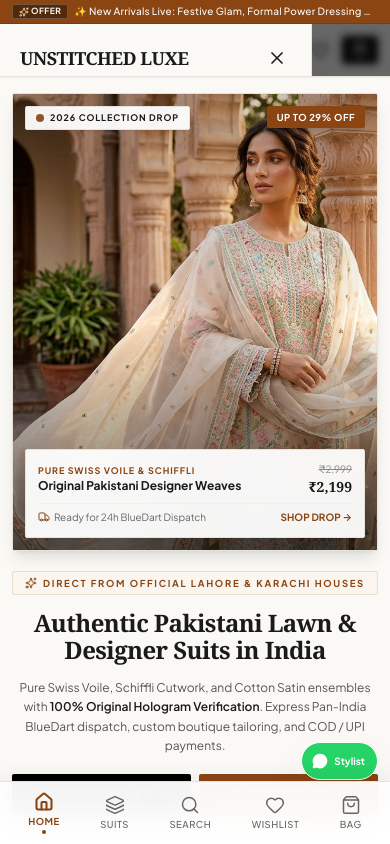
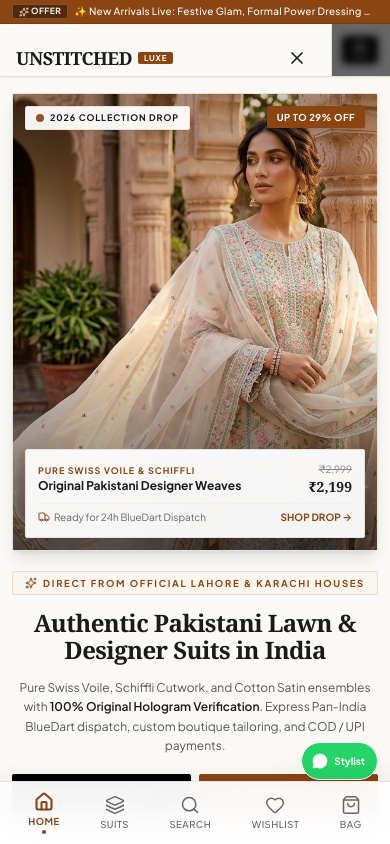
Before and after one commit to smfaraz/unstiched, a Next.js app: page / in a window 390 px wide. Both pictures are taken after a click on the button 28 px from the left and 50 px from the top of the page. Shown: the top 844 px of the page. Built offline with nearby package versions, Linux system fonts and the light colour scheme; a web font is replaced by a local one.

Commit message:
fix(mobile-nav): fix mobile drawer backdrop click, body scroll locking, route auto-close, and smooth accordion transitions

```diff
--- a/components/Navbar.tsx
+++ b/components/Navbar.tsx
@@ -52,6 +52,24 @@
 
   const searchRef = useRef<HTMLDivElement>(null);
   const navContainerRef = useRef<HTMLDivElement>(null);
+
+  // Auto-close mobile menu on route change & prevent background scroll
+  useEffect(() => {
+    setMobileMenuOpen(false);
+    setSearchOpen(false);
+    setActiveDropdown(null);
+  }, [pathname]);
+
+  useEffect(() => {
+    if (mobileMenuOpen) {
+      document.body.style.overflow = 'hidden';
+    } else {
+      document.body.style.overflow = '';
+    }
+    return () => {
+      document.body.style.overflow = '';
+    };
+  }, [mobileMenuOpen]);
 
   // Close search suggestions on outside click
   useEffect(() => {
@@ -659,18 +677,31 @@
       )}
 
       {/* Mobile Drawer Menu (Hierarchical Progressive Disclosure) */}
+      {/* Mobile Drawer Menu (Hierarchical Progressive Disclosure) */}
       {mobileMenuOpen && (
-        <div className="lg:hidden fixed inset-0 z-50 bg-black/60 backdrop-blur-xs flex">
-          <div className="w-4/5 max-w-sm bg-[#FAF9F6] h-full overflow-y-auto p-5 shadow-2xl flex flex-col justify-between border-r border-[#E5E2D9] animate-in slide-in-from-left duration-300">
-            <div className="space-y-5">
+        <div
+          className="lg:hidden fixed inset-0 z-50 bg-black/60 backdrop-blur-xs flex"
+          onClick={() => setMobileMenuOpen(false)}
+        >
+          <div
+            className="w-[85%] max-w-sm bg-[#FAF9F6] h-full overflow-y-auto p-4 sm:p-5 shadow-2xl flex flex-col justify-between border-r border-[#E5E2D9] animate-in slide-in-from-left duration-250"
+            onClick={(e) => e.stopPropagation()}
+          >
+            <div className="space-y-4">
               {/* Header */}
-              <div className="flex items-center justify-between pb-4 border-b border-[#E5E2D9]">
-                <div className="font-serif text-lg font-bold tracking-tight uppercase text-[#1A1A1A]">
-                  UNSTITCHED LUXE
+              <div className="flex items-center justify-between pb-3 border-b border-[#E5E2D9]">
+                <div className="flex items-center gap-1.5">
+                  <span className="font-serif text-lg font-bold tracking-tight uppercase text-[#1A1A1A]">
+                    UNSTITCHED
+                  </span>
+                  <span className="text-[8px] bg-[#8B4513] text-white px-1.5 py-0.2 rounded-xs font-bold uppercase tracking-widest">
+                    LUXE
+                  </span>
                 </div>
                 <button
                   onClick={() => setMobileMenuOpen(false)}
-                  className="p-1 text-[#1A1A1A] hover:bg-[#E5E2D9] rounded-xs"
+                  className="p-2 text-[#1A1A1A] hover:bg-[#E5E2D9] rounded-xs transition active:scale-95"
+                  aria-label="Close navigation menu"
                 >
                   <X className="w-5 h-5" />
                 </button>
@@ -681,56 +712,80 @@
                 <Link
                   href="/products"
                   onClick={() => setMobileMenuOpen(false)}
-                  className="bg-black text-white py-2 rounded-xs font-bold uppercase tracking-wider text-[10px]"
+                  className="bg-black text-white py-2.5 rounded-xs font-bold uppercase tracking-wider text-[10px] shadow-xs active:bg-[#222]"
                 >
                   Shop All Suits
                 </Link>
                 <Link
                   href="/track-order"
                   onClick={() => setMobileMenuOpen(false)}
-                  className="bg-[#F2F0E9] text-[#1A1A1A] py-2 rounded-xs font-bold uppercase tracking-wider text-[10px] border border-[#E5E2D9]"
+                  className="bg-white text-[#1A1A1A] py-2.5 rounded-xs font-bold uppercase tracking-wider text-[10px] border border-[#E5E2D9] shadow-xs active:bg-[#F2F0E9]"
                 >
                   Track Order
                 </Link>
               </div>
 
               {/* Accordion Categories */}
-              <div className="space-y-2 text-xs">
-                {NAV_PILLARS.map((pillar) => (
-                  <div key={pillar.id} className="border border-[#E5E2D9] rounded-xs bg-white overflow-hidden">
+              <div className="space-y-1.5 text-xs">
+                {NAV_PILLARS.map((pillar) => {
+                  const isOpen = mobileAccordion === pillar.id;
+                  return (
+                    <div key={pillar.id} className="border border-[#E5E2D9] rounded-xs bg-white overflow-hidden shadow-2xs">
                       <button
-                      onClick={() => setMobileAccordion(mobileAccordion === pillar.id ? null : pillar.id)}
-                      className="w-full p-3 flex items-center justify-between font-bold text-[#1A1A1A] uppercase tracking-wider text-[11px] text-left hover:bg-[#FAF9F6]"
+                        onClick={() => setMobileAccordion(isOpen ? null : pillar.id)}
+                        className={`w-full p-3 flex items-center justify-between font-bold text-[#1A1A1A] uppercase tracking-wider text-[11px] text-left transition ${
+                          isOpen ? 'bg-[#F5F2EB] text-[#8B4513]' : 'hover:bg-[#FAF9F6]'
+                        }`}
                       >
                         <span className="flex items-center gap-1.5">
                           {pillar.isSpecial && <Sparkles className="w-3.5 h-3.5 text-[#8B4513]" />}
                           <span>{pillar.label}</span>
+                          {pillar.badge && (
+                            <span className="text-[8.5px] bg-[#8B4513] text-white px-1.5 py-0.2 rounded-xs">
+                              {pillar.badge}
+                            </span>
+                          )}
                         </span>
                         <ChevronDown
                           className={`w-3.5 h-3.5 transition-transform duration-200 ${
-                          mobileAccordion === pillar.id ? 'rotate-180 text-[#8B4513]' : ''
+                            isOpen ? 'rotate-180 text-[#8B4513]' : 'text-[#888]'
                           }`}
                         />
                       </button>
 
-                    {mobileAccordion === pillar.id && (
-                      <div className="p-3 bg-[#FAF9F6] border-t border-[#E5E2D9] space-y-2">
+                      {isOpen && (
+                        <div className="p-3 bg-[#FAF9F6] border-t border-[#E5E2D9] space-y-2 animate-in fade-in duration-150">
+                          {/* Direct All Category Link */}
+                          <button
+                            onClick={() => {
+                              navigateCategory(pillar.label);
+                              setMobileMenuOpen(false);
+                            }}
+                            className="w-full text-left font-bold text-[11px] text-[#8B4513] uppercase tracking-wider pb-1.5 border-b border-[#E5E2D9] flex items-center justify-between"
+                          >
+                            <span>Explore All {pillar.label}</span>
+                            <ArrowRight className="w-3 h-3" />
+                          </button>
+
                           {pillar.megaMenu.columns.flatMap((col: MegaMenuColumn) => col.links).map((link: MegaMenuLink, idx: number) => (
                             <div key={idx}>
                               {link.href ? (
                                 <Link
                                   href={link.href}
                                   onClick={() => setMobileMenuOpen(false)}
-                                className="block py-1 text-xs text-[#555] hover:text-[#8B4513]"
+                                  className="block py-1.5 text-xs text-[#555] hover:text-[#8B4513] active:text-black font-medium"
                                 >
                                   • {link.label}
                                 </Link>
                               ) : (
                                 <button
                                   onClick={() => {
-                                  if (link.cat) navigateCategory(link.cat);
+                                    if (link.cat) {
+                                      navigateCategory(link.cat);
+                                    }
+                                    setMobileMenuOpen(false);
                                   }}
-                                className="block py-1 text-xs text-[#555] hover:text-[#8B4513] text-left w-full"
+                                  className="block py-1.5 text-xs text-[#555] hover:text-[#8B4513] active:text-black text-left w-full font-medium"
                                 >
                                   • {link.label}
                                 </button>
@@ -740,7 +795,8 @@
                         </div>
                       )}
                     </div>
-                ))}
+                  );
+                })}
               </div>
 
               {/* Auxiliary Quick Links */}
@@ -781,7 +837,7 @@
                   <ChevronRight className="w-3.5 h-3.5 text-[#AAA]" />
                 </Link>
 
-                {/* Direct WhatsApp Callout in Drawer */}
+                {/* Direct WhatsApp Stylist */}
                 <a
                   href="https://wa.me/919820089123?text=Hi%20Unstitched%20Luxe,%20I%20need%20help%20with%20sizing%20and%20suit%20curation"
                   target="_blank"
@@ -790,7 +846,7 @@
                 >
                   <span className="flex items-center gap-2">
                     <MessageCircle className="w-4 h-4 fill-current" />
-                    <span>WhatsApp Stylist (Fast Reply)</span>
+                    <span>WhatsApp Stylist (Live)</span>
                   </span>
                   <span className="text-[9px] bg-[#2E7D32] text-white px-1.5 py-0.5 rounded-xs uppercase font-bold">Online</span>
                 </a>
@@ -806,7 +862,6 @@
               <p>© 2026 UNSTITCHED LUXE. All Rights Reserved.</p>
             </div>
           </div>
-          <div className="flex-1" onClick={() => setMobileMenuOpen(false)} />
         </div>
       )}
     </header>
```
Also changed, not shown: 1 other file (tests, documents, lock files or other folders). Lines whose indentation alone changed are shown as unchanged.
